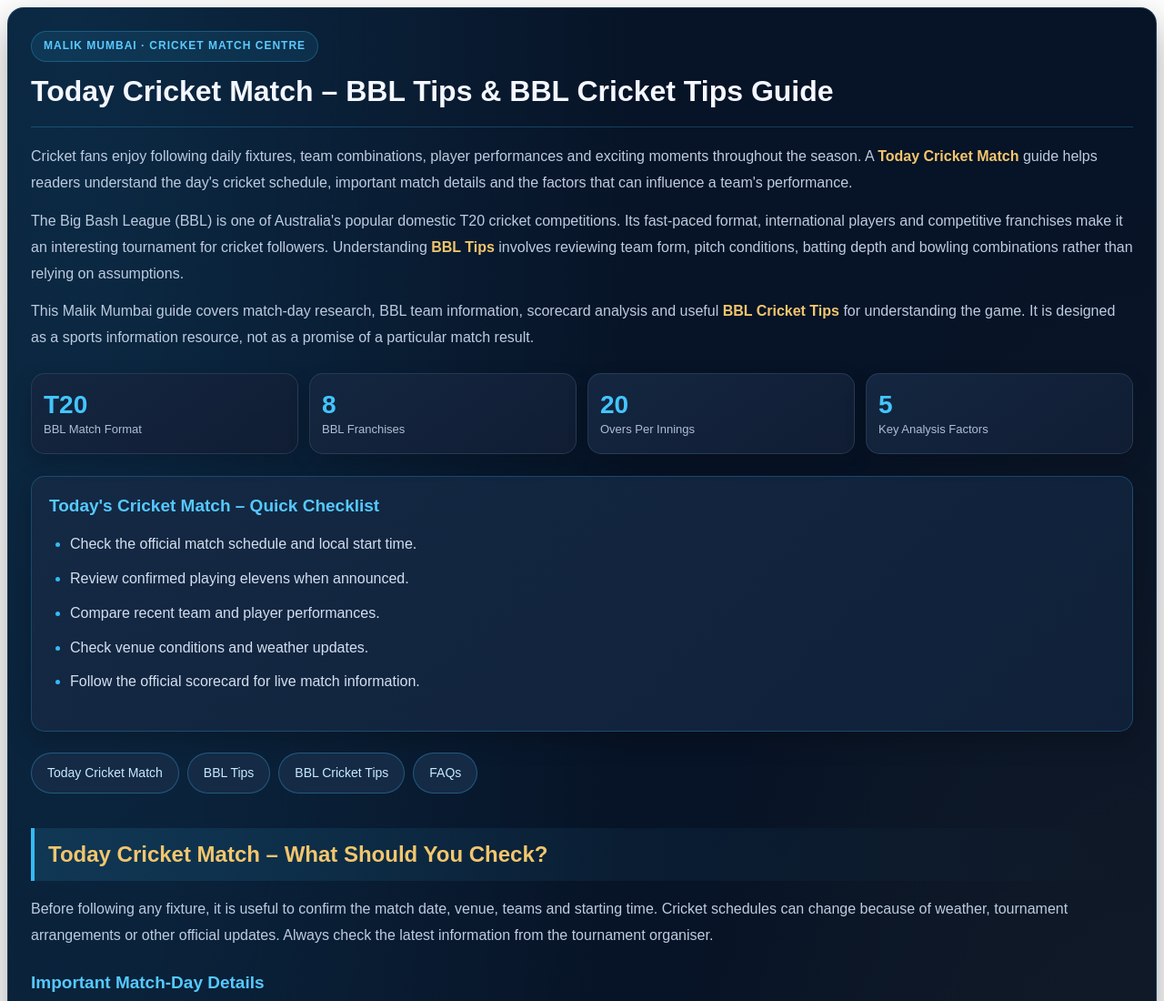
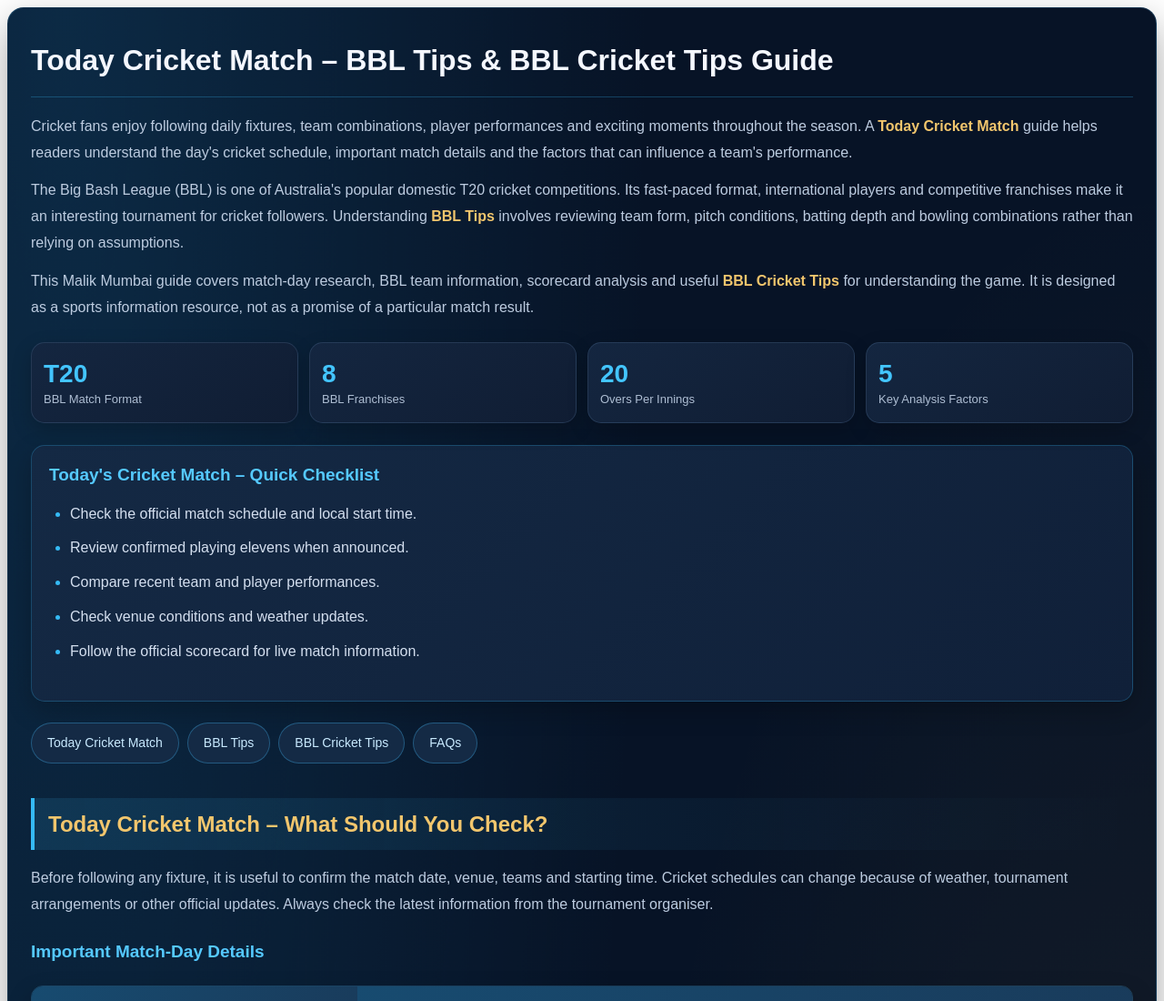
Before and after one commit to malikmumbai-betting/cricket-tips, a plain HTML site: page index.html in a window 1280 px wide. Shown: the top 1100 px of the page at 91% size. Drawn offline with Linux system fonts and the light colour scheme.

Commit message:
Fix header duplication in index.html
Removed duplicate header and adjusted content.

```diff
--- a/index.html
+++ b/index.html
@@ -250,9 +250,7 @@
 
 <div class="malik-bbl">
 
-<div class="eyebrow">MALIK MUMBAI · CRICKET MATCH CENTRE</div>
-
-<h1>Today Cricket Match – BBL Tips &amp; BBL Cricket Tips Guide</h1>
+<h1>Today Cricket Match – BBL Tips & BBL Cricket Tips Guide</h1>
 
 <p>Cricket fans enjoy following daily fixtures, team combinations, player performances and exciting moments throughout the season. A <strong>Today Cricket Match</strong> guide helps readers understand the day's cricket schedule, important match details and the factors that can influence a team's performance.</p>
 
```
